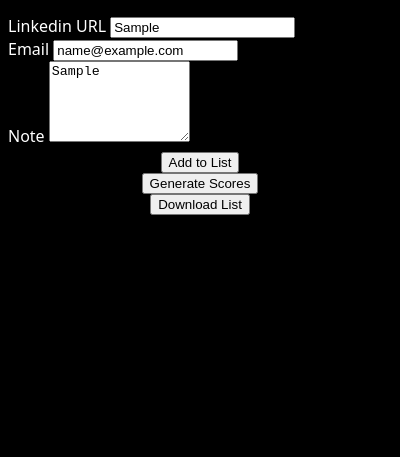
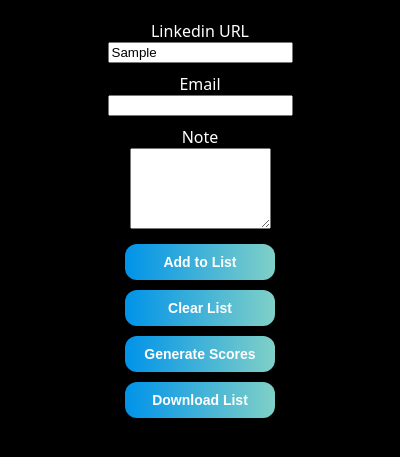
Before and after one commit to reddoy/linkedly, a browser extension: page linkedlyapp/linkedlyapp/popup.html in a window 400 px wide. Both pictures are taken after typing "Sample", "name@example.com", "Sample" into the empty fields and a click on the button "Download List". Shown: the part 79-536 px from the top of the page. Drawn offline with Linux system fonts and the light colour scheme; a web font is replaced by a local one.

Commit message:
added lots of features

```diff
--- a/linkedlyapp/linkedlyapp/app.js
+++ b/linkedlyapp/linkedlyapp/app.js
@@ -1,6 +1,4 @@
-
 window.onload = function(){
-    personArr = []
 
     // create a funciton that listens for the genScoresBtn to be clicked then
     // runs the addScores() function in content.js. I am building a chrome extension. I keep getting an error
@@ -9,6 +7,14 @@ window.onload = function(){
     document.getElementById('genScoresBtn').addEventListener('click', function(){
         getScores();
     });
+
+    function saveListToStorage(list) {
+        chrome.storage.local.set({ "personList": list }, function() {
+            console.log("Value stored");
+            document.getElementById('email').value = '';
+            document.getElementById('note').value = '';
+          });
+      }
 
     async function getScores() {
         const [tab] = await chrome.tabs.query({active: true, lastFocusedWindow: true});
@@ -28,21 +34,48 @@ window.onload = function(){
     // create a funciton that listens for when the personForm is submitted
     // then runs the addPerson(linkedUrl, Name) function and passes in the values
     // from the form
+
     form.addEventListener('submit', function(e){
         e.preventDefault();
         const linkedUrl = document.getElementById('linkUrl').value;
-        const name = document.getElementById('name').value;
-        addPerson(linkedUrl, name);
+        let email = document.getElementById('email').value;
+        let note = document.getElementById('note').value;
+        chrome.storage.local.get(["personList"], function(result) {
+            console.log(result.personList);
+            if (result.personList) {
+                personArr = result.personList;
+            } else {
+                personArr = [];
+            }
+            personArr.push([email, linkedUrl, note]);
+            saveListToStorage(personArr);
+          });
+
+    });
+
+    // create a function that listens for when the clearListBtn button is clicked
+    // then clears the personList from chrome storage
+    document.getElementById('clearListBtn').addEventListener('click', function(){
+        chrome.storage.local.clear(function() {
+            console.log("personList cleared")
+            console.log(chrome.runtime.lastError);
+        });
     });
 
     // create a function that listens for when the downloadPpl button is clicked
     // then conversts each array in the personArr to a csv file and downloads it
     // to the users computer
     document.getElementById('downloadPpl').addEventListener('click', function(){
-        downloadCSV(personArr);
+        chrome.storage.local.get(["personList"], function(result) {
+            let csvContent = "data:text/csv;charset=utf-8,";
+            csvContent += "Email,LinkedIn URL,Note\r\n";
+            result.personList.forEach(function(rowArray){
+                let row = rowArray.join(",");
+                csvContent += row + "\r\n";
+            });
+            var encodedUri = encodeURI(csvContent);
+            window.open(encodedUri);
+          });
+
     });
-
-    //this function takes in a array filled with arrays of people objects
-
-
 }
--- a/linkedlyapp/linkedlyapp/indexstyle.css
+++ b/linkedlyapp/linkedlyapp/indexstyle.css
@@ -25,6 +25,14 @@ form{
     margin: 5px;
 }
 
+.question{
+    display: flex;
+    justify-content: center;
+    align-items: center;
+    flex-direction: column;
+    margin: 5px;
+}
+
 .buttons{
     display: flex;
     justify-content: center;
@@ -34,22 +42,25 @@ form{
     margin: 5px;
 }
 
-/* Create a cool, smooth and modern hover animation for the background for #subbutton and #genScoresBtn */
-#subbutton, #genScoresBtn {
-    position: relative;
-    display: inline-block;
-  }
+/* Round the edges, make the font bold, and and the background color a blue gradient for #subbutton, #genScoresBtn and #downloadPpl */
+#subbutton, #genScoresBtn, #downloadPpl, #clearListBtn {
+    border-radius: 12px;
+    font-weight: bold;
+    background: linear-gradient(to right, #0093E9, #80D0C7);
+    border: none;
+    color: #ffffff;
+    text-align: center;
+    font-size: 14px;
+    padding: 10px;
+    width: 150px;
+    transition: 0.5s;
+    margin: 5px;
+}
 
-#subbutton::before, #genScoresBtn::before {
-    content: "";
-    position: absolute;
-    top: 0;
-    left: 0;
-    width: 100%;
-    height: 100%;
-    z-index: -1;
-    background-color: #f2f2f2;
-    transition: transform 0.5s ease-out;
-    transform: scale(0);
-    transform-origin: center;
+
+/* Create a cool, smooth and modern hover animation for the background for #subbutton, #genScoresBtn and #downloadPpl */
+#subbutton:hover, #genScoresBtn:hover, #downloadPpl:hover, #clearListBtn:hover {
+    background-color: #ffffff;
+    color: #000000;
+    transition: 0.5s;
 }
--- a/linkedlyapp/linkedlyapp/popup.html
+++ b/linkedlyapp/linkedlyapp/popup.html
@@ -19,14 +19,15 @@
         </div>
         <div class="question">
             <label for="email">Email</label>
-            <input type="text" name="email">
+            <input type="text" name="email" id="email">
         </div>
         <div class="question">
             <label for="note">Note</label>
-            <textarea name="note" id="note" cols="15" rows="5"></textarea>
+            <textarea name="note" id="note" cols="15" rows="5" id="note"></textarea>
         </div>
         <div class="buttons">
             <input type="submit" id="subbutton" value="Add to List">
+            <button id="clearListBtn">Clear List</button>
             <button id="genScoresBtn">Generate Scores</button>
             <button id="downloadPpl">Download List</button>
         </div>
```
Also changed, not shown: linkedlyapp/linkedlyapp/background.js (+1 -8 lines), linkedlyapp/linkedlyapp/manifest.json.
